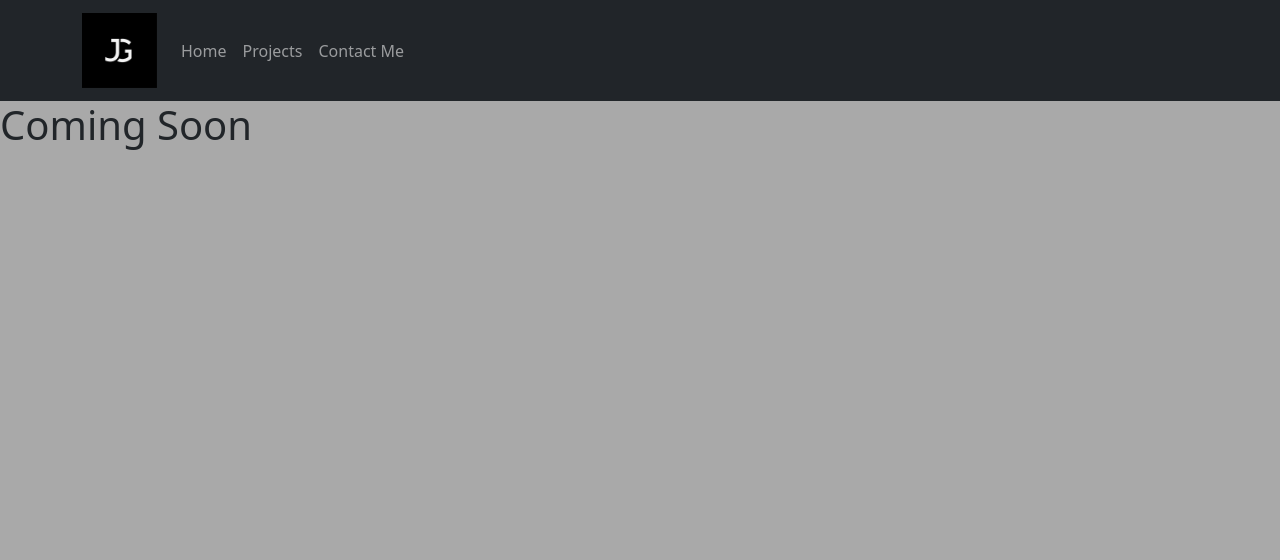
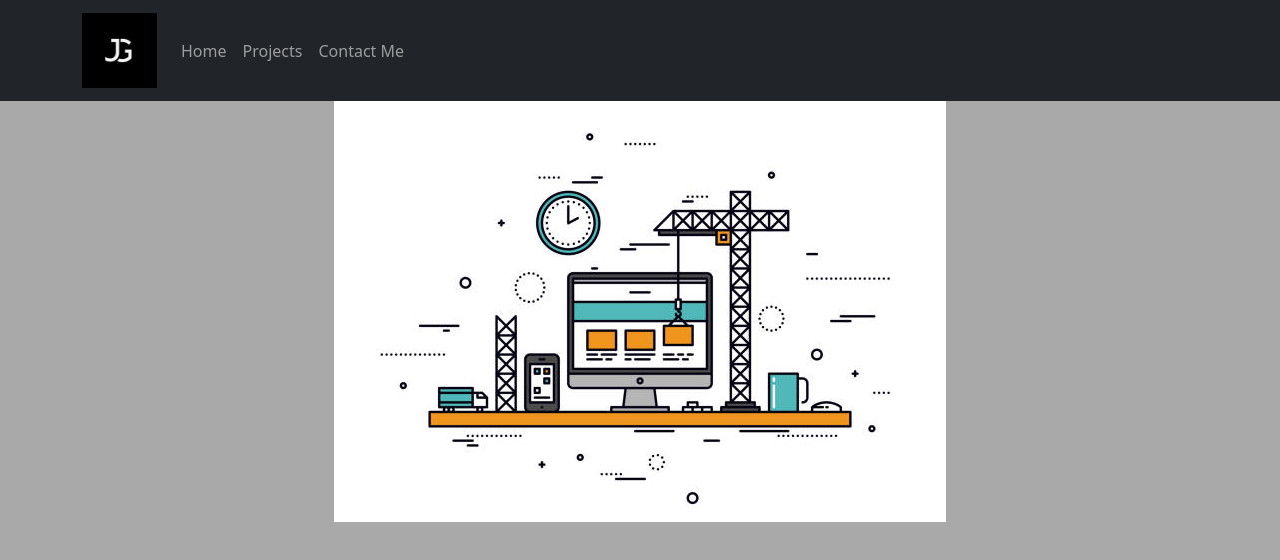
Before and after one commit to JAGeorge54/Portfolio, a React (Vite) app: page /comingSoon in a window 1280 px wide. Shown: the top 560 px of the page. Built offline with nearby package versions, Linux system fonts and the light colour scheme.

Commit message:
adding not found and coming soon pages

```diff
--- a/src/App.jsx
+++ b/src/App.jsx
@@ -5,6 +5,7 @@ import Home from './pages/home/home';
 import Projects from './pages/projects/Projects';
 import Contact from './pages/contact/contact';
 import ComingSoon from './pages/ComingSoon';
+import NotFound from './pages/notFound';
 import { Route, Routes} from "react-router-dom";
 
 
@@ -18,6 +19,7 @@ function App() {
       <Route path="/projects" element={<Projects />} />
       <Route path="/contact" element={<Contact />} />
       <Route path="/comingSoon" element={<ComingSoon />}/>
+      <Route path="*" element={<NotFound />}/>
 
     </Routes>
 
--- a/src/index.css
+++ b/src/index.css
@@ -5,3 +5,7 @@ body {
   min-height: 100%;
   background-color: darkgrey;
 }
+
+#root {
+  min-height: 100%;
+}
--- a/src/pages/ComingSoon.jsx
+++ b/src/pages/ComingSoon.jsx
@@ -1,7 +1,9 @@
+import UnderConstruction from '../assets/underConstruction.jpg'
+
 function ComingSoon() {
     return (
-        <div style={{display: 'flex'}}>
-            <h1>Coming Soon</h1>
+        <div style={{display: 'flex', justifyContent: 'center', height: '100hv'}}>
+            <img src={UnderConstruction} />
         </div>
     );
 }
--- /dev/null
+++ b/src/pages/notFound.jsx
@@ -0,0 +1,9 @@
+function notFound() {
+    return (
+        <div>
+            <h1>404 Page Not Found</h1>
+        </div>
+    );
+}
+
+export default notFound;
```
Also changed, not shown: src/assets/underConstruction.jpg (added).
